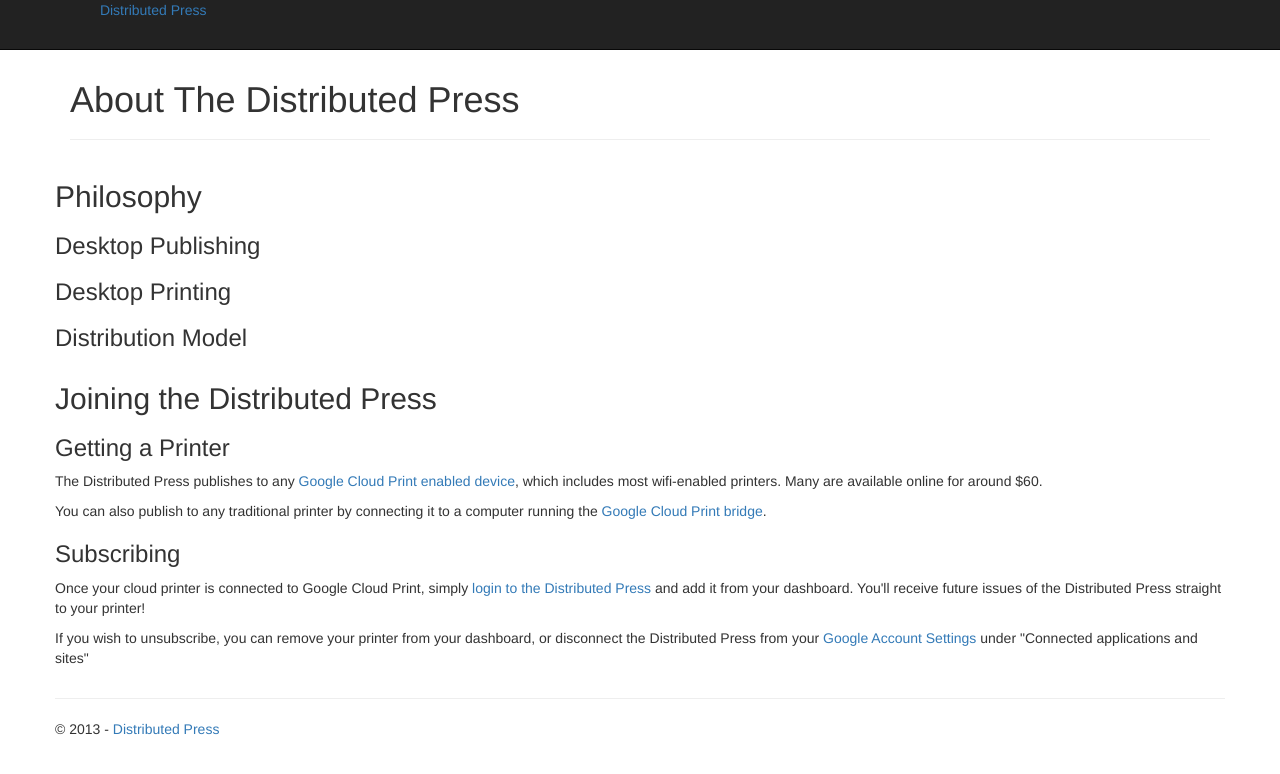
After one commit to gregmarra/distributedpress, a Django app: template templates/about.html in a window 1280 px wide. The commit adds this page. Shown: the top 774 px of the page. Run offline with Django 3.2, Linux system fonts and the light colour scheme; the template is opened without the code that fills it, so the values that code supplies are empty; some libraries are stand-ins or nearby versions.

Commit message:
Adds about page scaffold.

```diff
--- a/main.py
+++ b/main.py
@@ -4,7 +4,7 @@ import ann_config
 
 from controllers.admin_deliver_controller import AdminDeliverController
 from controllers.admin_printer_list_controller import AdminPrinterListController
-from controllers.main_controller import MainController
+from controllers.main_controller import AboutController, MainController
 from controllers.dashboard_controller import DashboardController
 from controllers.printer_add_controller import PrinterAddController
 from controllers.printer_delete_controller import PrinterDeleteController
@@ -12,6 +12,7 @@ from controllers.printer_test_print_controller import PrinterTestPrintController
 
 app = webapp2.WSGIApplication([
     ('/', MainController),
+    ('/about', AboutController),
     ('/admin/printers/list', AdminPrinterListController),
     ('/admin/deliver', AdminDeliverController),
     ('/dashboard', DashboardController),
--- /dev/null
+++ b/templates/about.html
@@ -0,0 +1,28 @@
+{% extends "base.html" %}
+
+{% block content %}
+<div class="container">
+    <div class="page-header">
+        <h1>About The Distributed Press</h1>
+    </div>
+    <div class="row">
+        <div class="span12">
+            <h2>Philosophy</h2>
+            <h3>Desktop Publishing</h3>
+            <h3>Desktop Printing</h3>
+            <h3>Distribution Model</h3>
+        </div>
+    </div>
+    <div class="row">
+        <div class="span12">
+            <h2>Joining the Distributed Press</h2>
+            <h3>Getting a Printer</h3>
+            <p>The Distributed Press publishes to any <a href="http://www.google.com/cloudprint/learn/printers.html">Google Cloud Print enabled device</a>, which includes most wifi-enabled printers. Many are available online for around $60.</p>
+            <p>You can also publish to any traditional printer by connecting it to a computer running the <a href="http://www.google.com/cloudprint/learn/howitworks.html">Google Cloud Print bridge</a>.</p>
+            <h3>Subscribing</h3>
+            <p>Once your cloud printer is connected to Google Cloud Print, simply <a href="{{user_bundle.login_link}}">login to the Distributed Press</a> and add it from your dashboard. You'll receive future issues of the Distributed Press straight to your printer!</p>
+            <p>If you wish to unsubscribe, you can remove your printer from your dashboard, or disconnect the Distributed Press from your <a href="https://www.google.com/settings/security">Google Account Settings</a> under &quot;Connected applications and sites&quot;</p>
+        </div>
+    </div>
+</div>
+{% endblock %}
--- a/templates/base.html
+++ b/templates/base.html
@@ -25,7 +25,8 @@
             <a class="brand" href="/">Distributed Press</a>
             <div class="nav-collapse collapse">
                 <ul class="nav">
-                    <li><a href="/dashboard">Dashboard</a></li>
+                    {% if user_bundle.user %}<li><a href="/dashboard">Dashboard</a></li>{% endif %}
+                    <li><a href="/about">About</a></li>
                 </ul>
                 {% if user_bundle.user %}
                 <ul class="nav pull-right">
```
Also changed, not shown: controllers/main_controller.py (+11 -0 lines), templates/main.html (+6 -2 lines).
